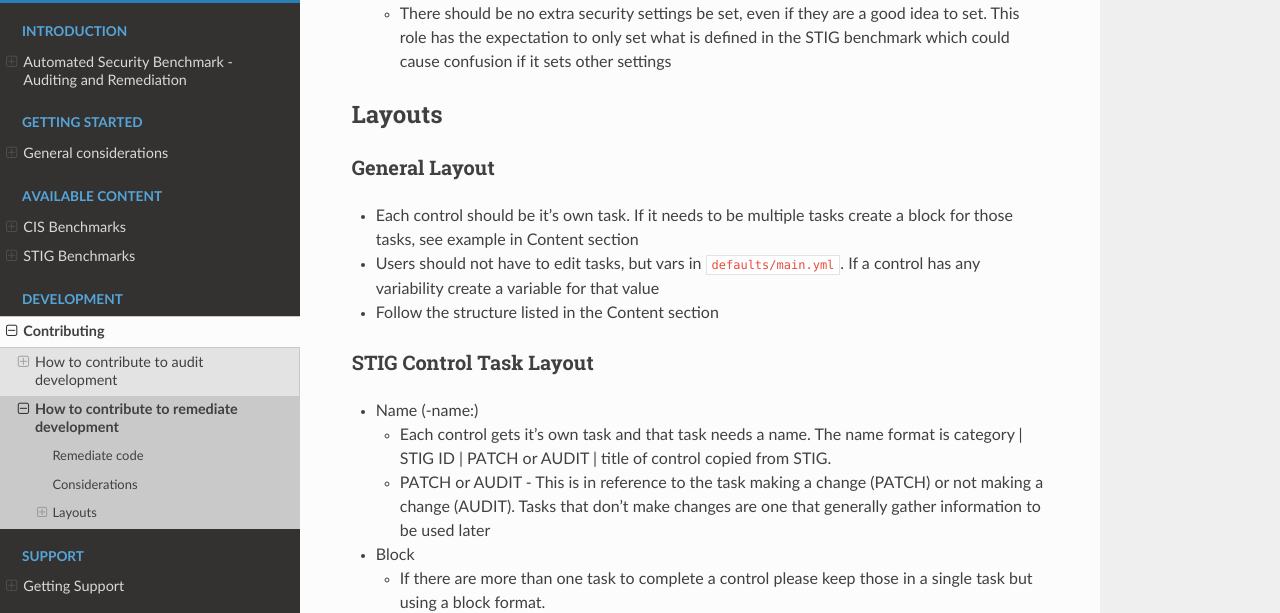
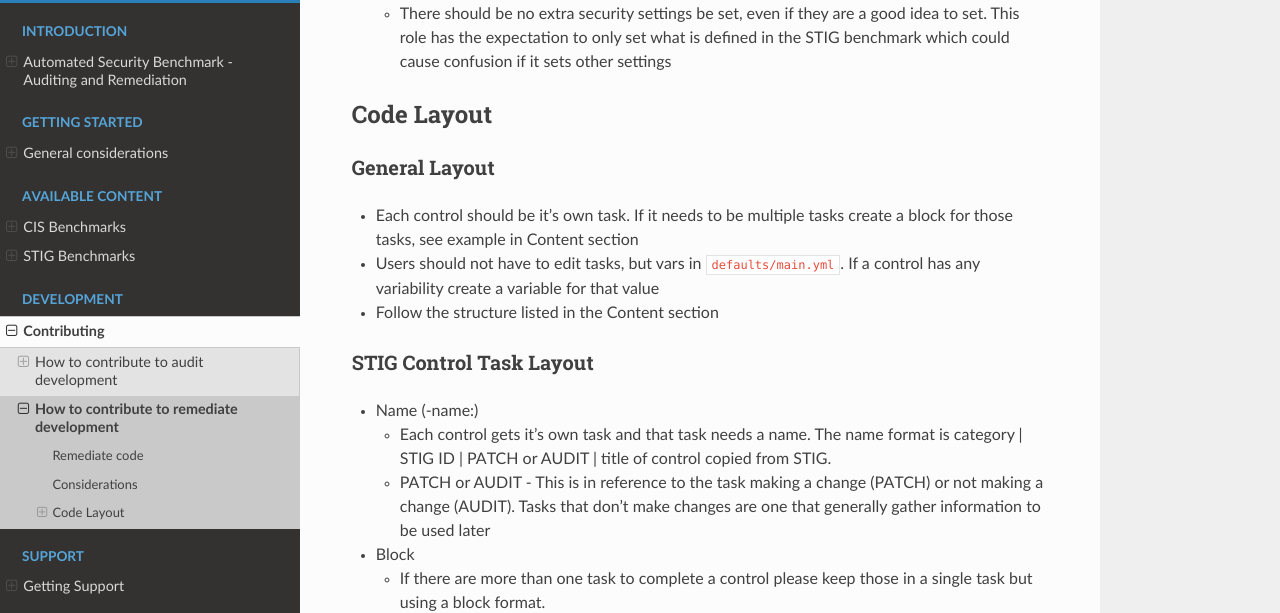
Before and after one commit to frederickw082922/lockdown_readthedocs, a Sphinx documentation site: the page built from docs/source/remediate/rem_development.rst, in a window 1280 px wide and 900 px high, scrolled down 712 px. Shown: the part 162-775 px from the top of the window. Built offline with Sphinx 7.4.7 and the Read the Docs theme 2.0.0, drawn with Linux system fonts in a browser that asks for light colours; pages that are not in the unit, such as notebooks, are missing from menus.

Commit message:
updated layout treet again to be code layout
Signed-off-by: George Nalen <georgen@mindpointgroup.com>

```diff
--- a/docs/source/remediate/rem_development.rst
+++ b/docs/source/remediate/rem_development.rst
@@ -24,8 +24,8 @@ Considerations
   - Scanners also use the Fix Text and/or intent of the control (sometimes the Fix Text has mistakes...)to check for compliance. If you deviate from this scanners find false positives
   - There should be no extra security settings be set, even if they are a good idea to set. This role has the expectation to only set what is defined in the STIG benchmark which could cause confusion if it sets other settings
 
-Layouts
-~~~~~~~
+Code Layout
+~~~~~~~~~~~
 
 General Layout
 ^^^^^^^^^^^^^^
```
